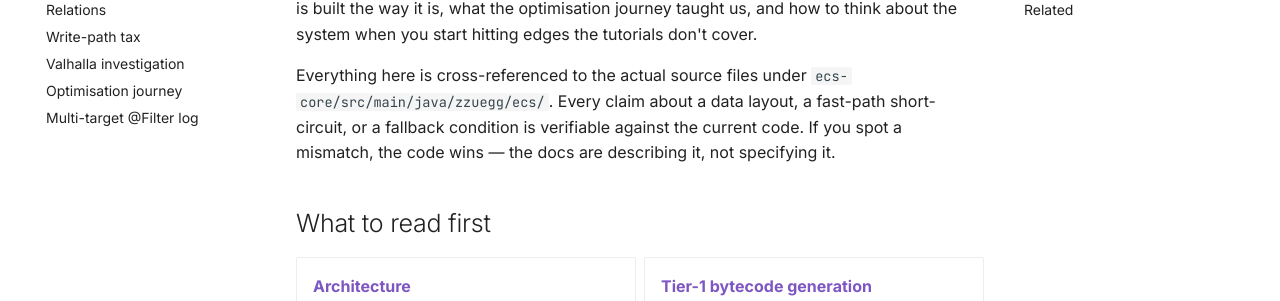
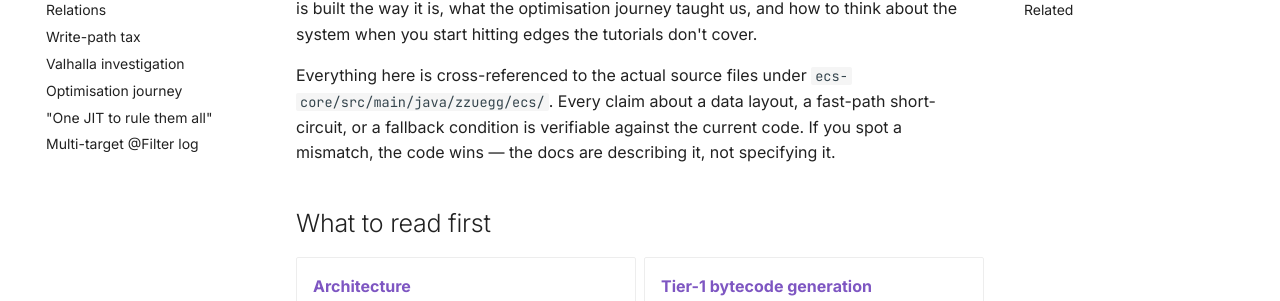
Before and after one commit to zzuegg/japes, an MkDocs documentation site: the page built from site/docs/deep-dive/index.md, in a window 1280 px wide. Shown: the part 277-578 px from the top of the page. Built offline with MkDocs 1.6.1 and Material for MkDocs 9.7.7, drawn with Linux system fonts in a browser that asks for light colours; comment, search, counter and statistics services are not loaded.

Commit message:
docs(site): add 'One JIT to rule them all' deep-dive page
Comprehensive write-up of everything learned about JVM performance
during the optimization sessions:

- Escape analysis: the three discoveries (fresh Mut, SoA storage,
  field-level consumption) and why each enabled EA to eliminate
  heap allocation
- Inlining: what the tier-1 generator does, what breaks it, and
  why invokevirtual from a monomorphic site is critical
- Data structures as JIT decisions: TreeSet vs sorted array,
  HashMap vs flat array, reusable object vs fresh allocation
- The full optimization journey table: 57.4 µs → 1.75 µs (32.8×)
- What Valhalla would add on top
- Principles for ECS authors

Co-Authored-By: Claude Opus 4.6 (1M context) <noreply@anthropic.com>

```diff
--- a/mkdocs.yml
+++ b/mkdocs.yml
@@ -137,6 +137,7 @@ nav:
       - Write-path tax: deep-dive/write-path-tax.md
       - Valhalla investigation: deep-dive/valhalla-investigation.md
       - Optimisation journey: deep-dive/optimization-journey.md
+      - '"One JIT to rule them all"': deep-dive/one-jit-to-rule-them-all.md
       - 'Multi-target @Filter log': deep-dive/unified-delta-optimization.md
   - Benchmarks:
       - benchmarks/index.md
```
Also changed, not shown: site/docs/deep-dive/one-jit-to-rule-them-all.md (added).
